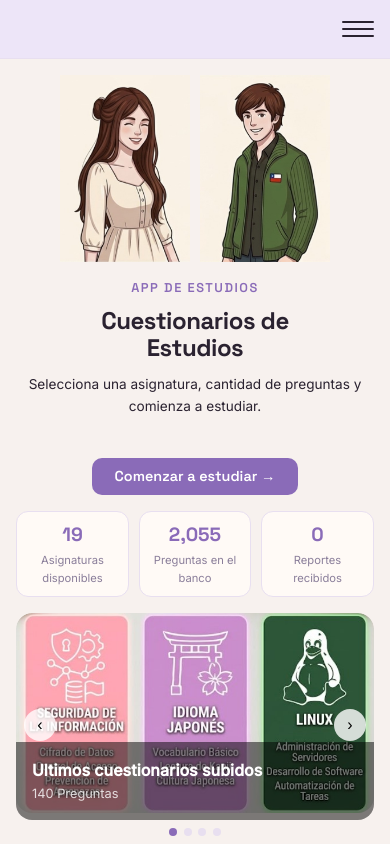
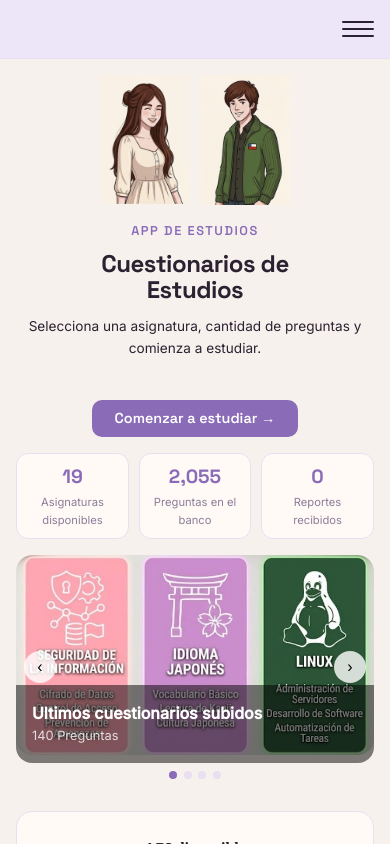
Before and after one commit to ValeskaUgarte/aa-cuestionarios-react, a React (Vite) app: page / in a window 390 px wide. Shown: the top 844 px of the page. Built offline with nearby package versions, Linux system fonts and the light colour scheme; no server answers.

Commit message:
imagenes es cuestrionario movil

```diff
--- a/src/pages/Home.css
+++ b/src/pages/Home.css
@@ -276,7 +276,7 @@
   }
 
   .hero-img {
-    width: 130px;
+    width: 90px;
     flex-shrink: 0;
     display: block;
   }
```
